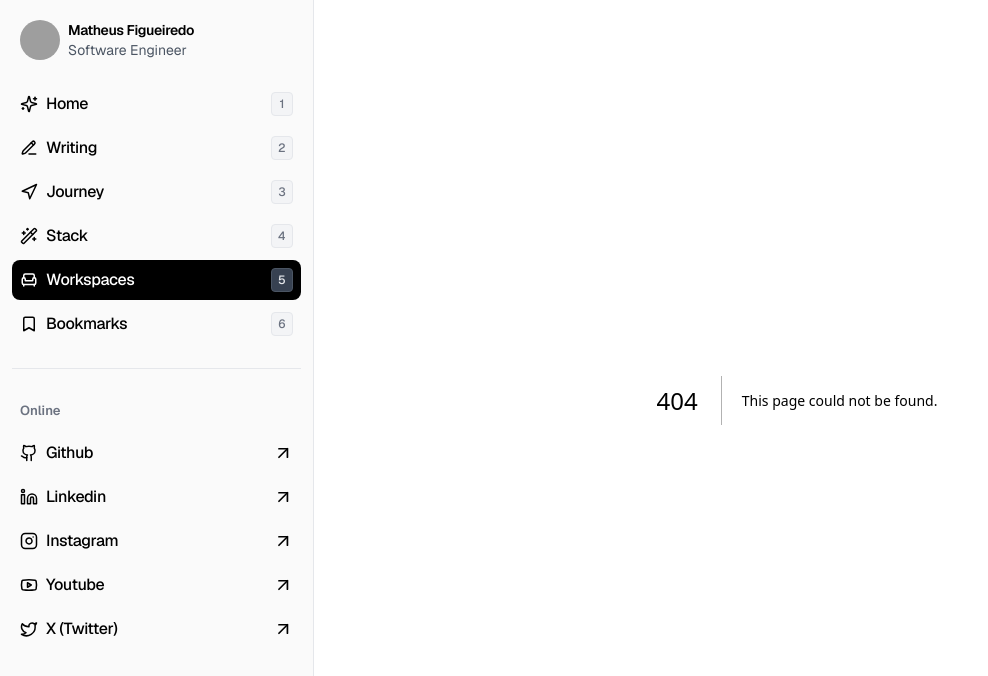
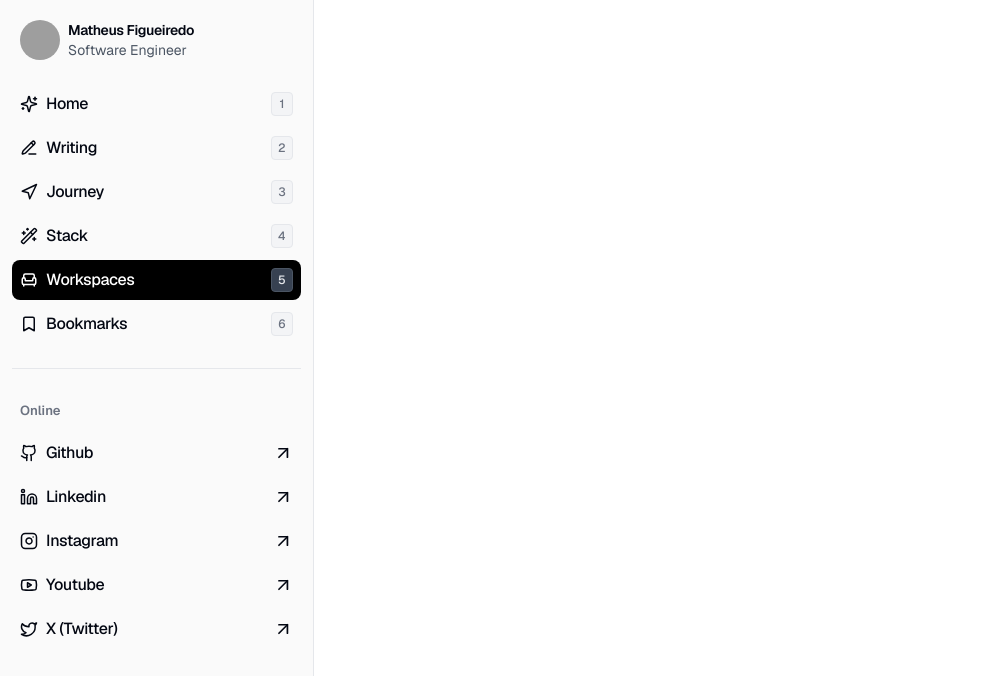
Before and after one commit to matheusscode/matheusscode.com, a Next.js app: page /workspaces in a window 1280 px wide. Before the commit this address had no page. Shown: the top 676 px of the page, without its empty margins (0-988 px from the left). Built offline with nearby package versions, Linux system fonts and the light colour scheme; grey boxes are pictures that could not be loaded.

Commit message:
feat(page): add the page to my workspaces

```diff
--- /dev/null
+++ b/src/app/workspaces/page.tsx
@@ -0,0 +1,8 @@
+
+
+export default function Page() {
+  return (
+    <main className="flex min-h-screen flex-col items-center justify-between p-24">
+    </main>
+  );
+}
```
